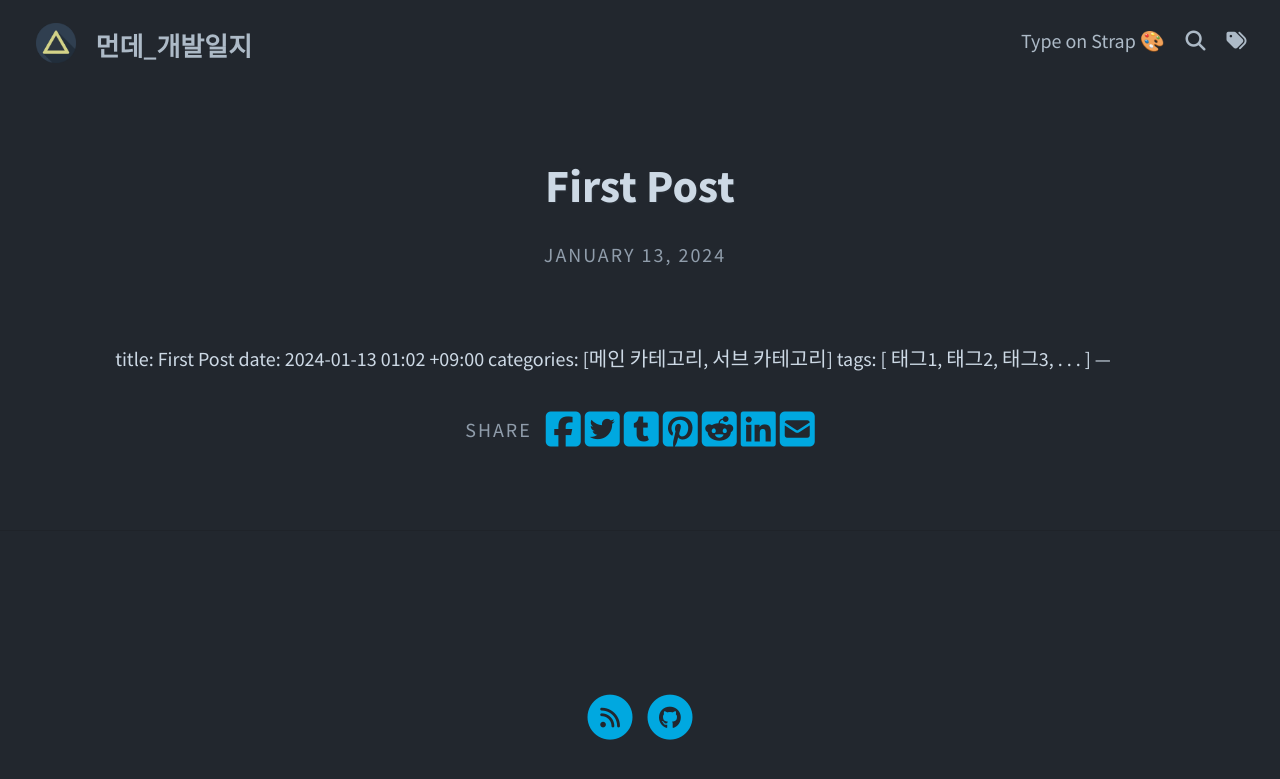
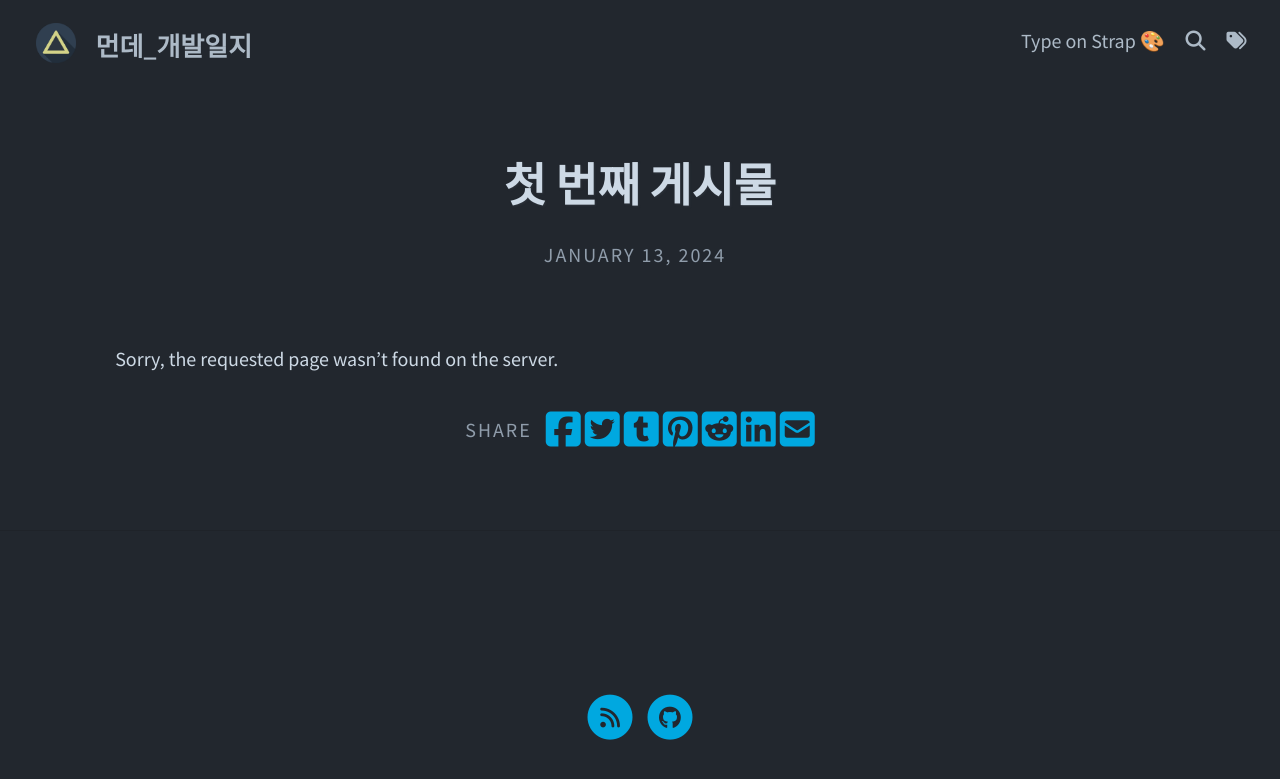
Before and after one commit to wnsvy7203/wnsvy7203.github.io, a Jekyll site: the page built from _posts/2024-01-13-First-Post.md, in a window 1280 px wide. Shown: the top 779 px of the page. Built offline with Jekyll 4.4.1, drawn with Linux system fonts in a browser that asks for light colours; our own code applies the rules of GitHub Pages for plain Markdown files; a script that is not in the unit is left out.

Commit message:
test_deploy

```diff
--- a/_posts/2024-01-13-First-Post.md
+++ b/_posts/2024-01-13-First-Post.md
@@ -1,13 +1,6 @@
-title: First Post
-date: 2024-01-13 01:02 +09:00
-categories: [메인 카테고리, 서브 카테고리]
-tags:
-[
-    태그1,
-    태그2,
-    태그3,
-    .
-    .
-    .
-]
 ---
+layout: post
+title: "첫 번째 게시물"
+---
+
+Sorry, the requested page wasn't found on the server.
```
